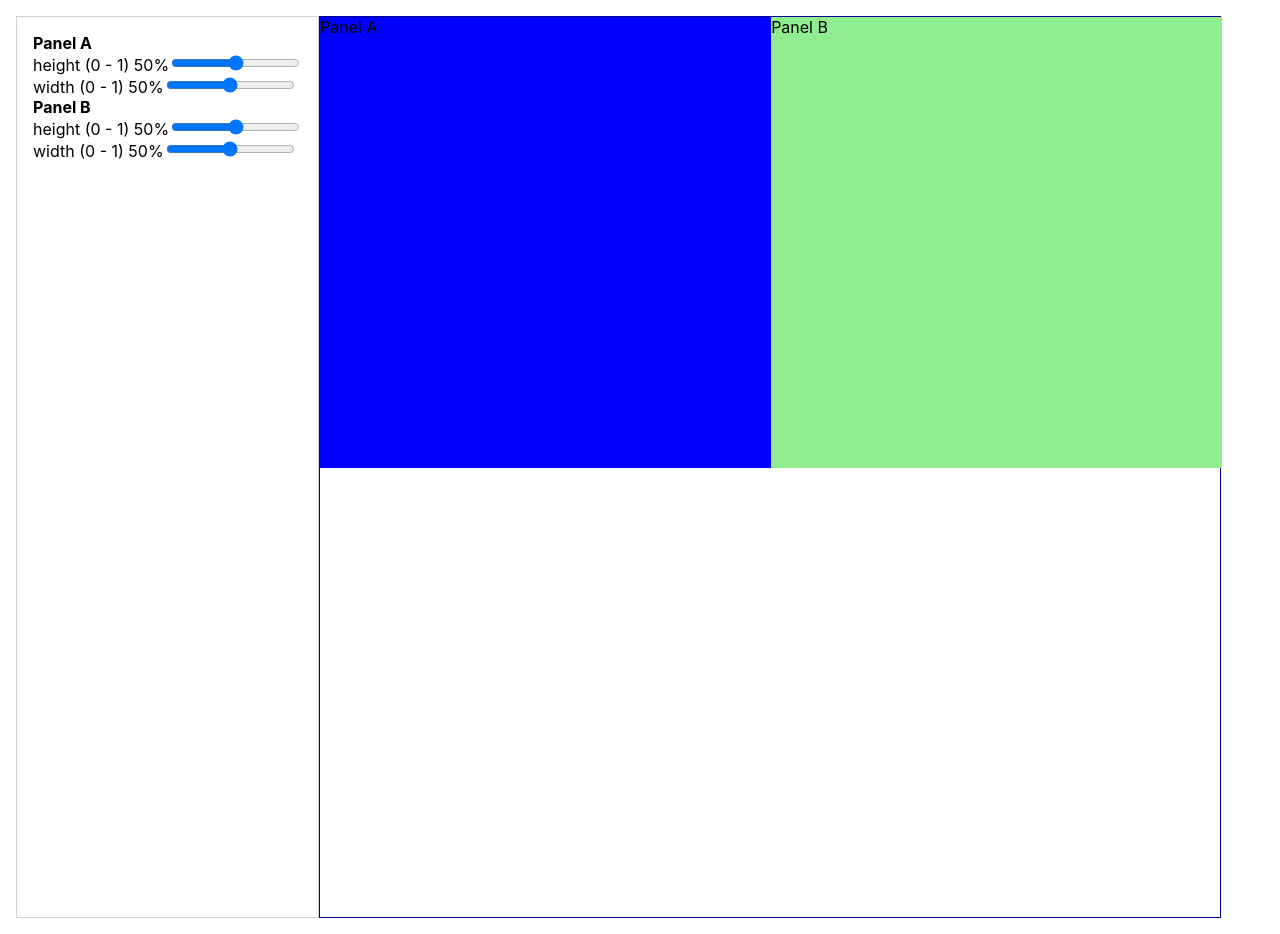
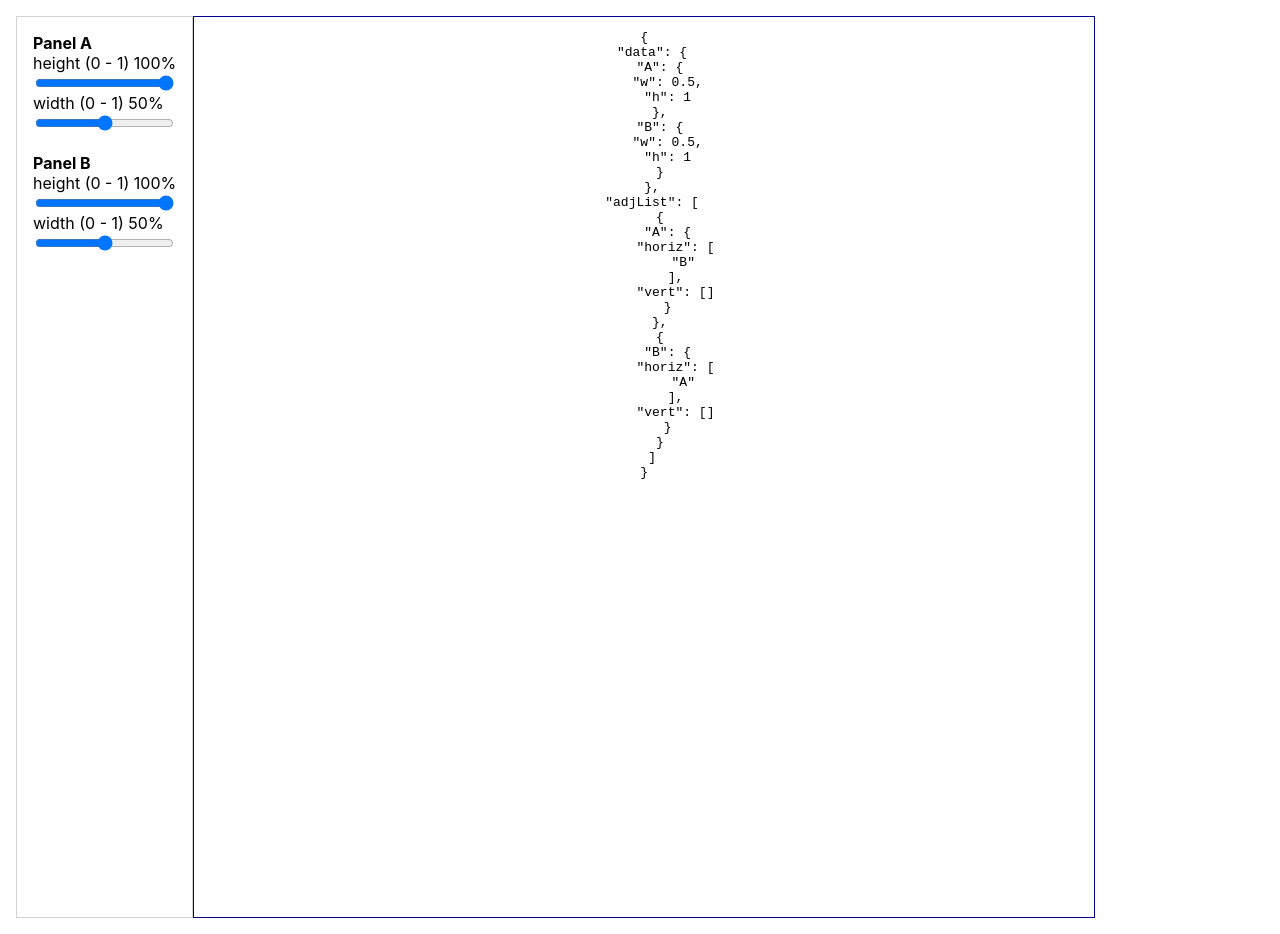
Before and after one commit to stephenc222/react-panel-system, a React (Create React App) app: page / in a window 1280 px wide. Built offline with nearby package versions, Linux system fonts and the light colour scheme.

Commit message:
wip add PanelGraph into demo app for testing

```diff
--- a/src/App.js
+++ b/src/App.js
@@ -1,5 +1,7 @@
 import React, { useState, useRef } from 'react';
+import { cloneDeep } from 'lodash';
 import PanelManager from './components/PanelManager'
+import {updateGraph} from './components/PanelManager/PanelGraph'
 import './App.css';
 
 /**
@@ -14,19 +16,30 @@ import './App.css';
 
 // All Panels "start" at top left, and all panels are offset from the relative "{0,0}" of the PanelManager itself
 // Panels will be sorted according of xOffset and yOffset (since all panel offsets are based from the same relative point)
+// const DUMMY_PANEL_DATA = {
+//   PanelA: {
+//     w: 0.5,
+//     h: 0.5,
+//     xOffset: 0,
+//     yOffset: 0
+//   },
+//   PanelB: {
+//     w: 0.5,
+//     h: 0.5,
+//     xOffset: 0.5,
+//     yOffset: 0
+//   }
+// }
 const DUMMY_PANEL_DATA = {
-  PanelA: {
-    w: 0.5,
-    h: 0.5,
-    xOffset: 0,
-    yOffset: 0
+  data : {
+    A: { w: 0.5, h: 1.0 },
+    B: { w: 0.5, h: 1.0 }
   },
-  PanelB: {
-    w: 0.5,
-    h: 0.5,
-    xOffset: 0.5,
-    yOffset: 0
-  }
+  // embedding order into list (first node is top left panel)
+  adjList: [
+    { A: { horiz: ['B'], vert: []}},
+    { B : { horiz: ['A'], vert: []}}
+  ]
 }
 
 const PanelA = () => (<div style={{background: 'blue', display: 'flex', width: '100%', height: '100%'}}>Panel A</div>)
@@ -38,9 +51,17 @@ function App() {
 
   const onRangeChange = (name, event) => {
     const targetName = event.target.name
+    const currentPercent = panelData.data[name][targetName]
     const nextPercent = parseInt(event.target.value) / 100
-    const nextPanelData = Object.assign({}, panelData)
-    nextPanelData[name][targetName] = nextPercent
+    const percentChange = Math.floor((nextPercent - currentPercent) * 100) / 100
+    const changeEvent = {
+      nodeId: name,
+      data: {
+        w: targetName === 'w' ? percentChange : 0,
+        h: targetName === 'h' ? percentChange : 0
+      }
+    }
+    const nextPanelData = updateGraph(cloneDeep(panelData), changeEvent)
     setPanelData(nextPanelData)
   }
   return (
@@ -57,29 +78,27 @@ function App() {
         }}
       >
         <b>Panel A</b>
-        <label>
-          height (0 - 1) {Math.round(panelData['PanelA'].h * 100)}%
-          <input type='range' min={0} max={100} name='h' value={panelData['PanelA'].h * 100} onChange={event => onRangeChange('PanelA', event)} />
-          <br/>
-          width (0 - 1) {Math.round(panelData['PanelA'].w * 100)}%
-          <input type='range' min={0} max={100} name='w' value={panelData['PanelA'].w * 100} onChange={event => onRangeChange('PanelA', event)} />
-        </label>
+        <div>height (0 - 1) {Math.round(panelData.data['A'].h * 100)}%</div>
+        <input type='range' min={0} max={100} name='h' value={panelData.data['A'].h * 100} onChange={event => onRangeChange('A', event)} />
+        width (0 - 1) {Math.round(panelData.data['A'].w * 100)}%
+        <input type='range' min={0} max={100} name='w' value={panelData.data['A'].w * 100} onChange={event => onRangeChange('A', event)} />
+        <br/>
         <b>Panel B</b>
-        <label>
-          height (0 - 1) {Math.round(panelData['PanelB'].h * 100)}%
-          <input type='range' min={0} max={100} name='h' value={panelData['PanelB'].h * 100} onChange={event => onRangeChange('PanelB', event)} />
-          <br/>
-          width (0 - 1) {Math.round(panelData['PanelB'].w * 100)}%
-          <input type='range' min={0} max={100} name='w' value={panelData['PanelB'].w * 100} onChange={event => onRangeChange('PanelB', event)} />
-        </label>
+        <div>height (0 - 1) {Math.round(panelData.data['B'].h * 100)}%</div>
+        <input type='range' min={0} max={100} name='h' value={panelData.data['B'].h * 100} onChange={event => onRangeChange('B', event)} />
+        <div>width (0 - 1) {Math.round(panelData.data['B'].w * 100)}%</div>
+        <input type='range' min={0} max={100} name='w' value={panelData.data['B'].w * 100} onChange={event => onRangeChange('B', event)} />
       </div>
       <div ref={containerRef} style={{border: '1px solid darkblue', maxWidth: 900, minWidth: 900, minHeight: 900, maxHeight: 900}}>
-        <PanelManager
+        <pre>
+          {JSON.stringify(panelData, null, 2)}
+        </pre>
+        {/* <PanelManager
           containerRef={containerRef}
           panelComponents={[PanelA, PanelB]}
           panelData={panelData}
 
-        />
+        /> */}
       </div>
     </div>
   );
--- a/src/components/PanelManager/PanelGraph.js
+++ b/src/components/PanelManager/PanelGraph.js
@@ -1,4 +1,4 @@
-const { cloneDeep } = require('lodash')
+import { cloneDeep } from 'lodash'
 
 /*
  * Manages panel graph data structure
@@ -11,9 +11,20 @@ const { cloneDeep } = require('lodash')
 
 // EXAMPLE:
 
-// ORIGINAL GRAPH:
-//      A----H----B
-// (0.5, 1.0)  (0.5, 1)
+/*
+ * ORIGINAL GRAPH:
+ *     A----H----B
+ * (0.5, 1.0)  (0.5, 1)
+ *
+ * ---------------------
+ * |         |         |
+ * |         |         |
+ * |    A    |    B    |
+ * |         |         |
+ * |         |         |
+ * ---------------------
+*/
+
 const ORIGINAL_GRAPH = {
   data : {
     A: { w: 0.5, h: 1.0 },
@@ -25,6 +36,25 @@ const ORIGINAL_GRAPH = {
     { B : { horiz: ['A'], vert: []}}
   ]
 }
+/*
+ * ORIGINAL GRAPH 1:
+ *      A----H----B
+ * (0.5, 0.5)  (0.5, 1)
+ *      |
+ *      V
+ *      |
+ *      C
+ * (0.5, 0.5)
+ *
+ * ---------------------
+ * |         |         |
+ * |    A    |         |
+ * |---------|    B    |
+ * |    C    |         |
+ * |         |         |
+ * ---------------------
+ */
+// ORIGINAL GRAPH 1:
 const ORIGINAL_GRAPH_1 = {
   data : {
     A: { w: 0.5, h: 0.5 },
@@ -36,6 +66,40 @@ const ORIGINAL_GRAPH_1 = {
     { A: { horiz: ['B'], vert: ['C']}},
     { B : { horiz: ['A'], vert: []}},
     { A: { horiz: ['B'], vert: ['A']}},
+  ]
+}
+
+/*
+ * ORIGINAL GRAPH 2:
+ *      A------H------B
+ * (0.5, 0.5)    (0.5, 0.5)
+ *      |             |
+ *      V             V
+ *      |             |
+ *      C             D
+ * (0.5, 0.5)    (0.5, 0.5)
+ *
+ * ---------------------
+ * |         |         |
+ * |    A    |    B    |
+ * |---------|---------|
+ * |    D    |    C    |
+ * |         |         |
+ * ---------------------
+ */
+const ORIGINAL_GRAPH_2 = {
+  data : {
+    A: { w: 0.5, h: 0.5 },
+    B: { w: 0.5, h: 0.5 },
+    C: { w: 0.5, h: 0.5 },
+    D: { w: 0.5, h: 0.5 }
+  },
+  // embedding order into list (first node is top left panel)
+  adjList: [
+    { A: { horiz: ['B'], vert: ['D']}},
+    { B : { horiz: ['A'], vert: ['C']}},
+    { C: { horiz: ['D'], vert: ['B']}},
+    { D: { horiz: ['C'], vert: ['A']}},
   ]
 }
 
@@ -51,26 +115,37 @@ const CHANGE_EVENT_1 = { nodeId: 'A', data: { w: 0.0, h: -0.2 }}
 // (0.3, 1.0)  (0.7, 1)
 
 
-const updateGraph = ( origGraph, changeEvent) => {
-  console.log('updateGraph', JSON.stringify(origGraph, null, 2), {changeEvent })
+const MINIMUM_DIMENSION = 0.10
+// updateGraph does not consider the special cases of adding a node or removing a node
+// it assumes the graph structure is static, and only handles updating of node relationships
+// TODO: consider minimum dimensions - "width or height of panel cannot be lower than 10%"
+export const updateGraph = ( origGraph, changeEvent) => {
+  // console.log('updateGraph', JSON.stringify(origGraph, null, 2), {changeEvent })
   const { nodeId, data } = changeEvent
   // first, update the node that changed
   const nextGraph = cloneDeep(origGraph)
   const nodeData = nextGraph.data[nodeId]
-  nextGraph.data[nodeId] = { w: nodeData.w + data.w, h: nodeData.h + data.h }
+  // if height or width is 100% (1) already, do not allow change (what would be beneath it? Empty space?)
+  if (nextGraph.data[nodeId].w !== 1) {
+    nextGraph.data[nodeId].w = nodeData.w + data.w <= 1 ? nodeData.w + data.w : nodeData.w
+  }
+  if (nextGraph.data[nodeId].h !== 1) {
+    nextGraph.data[nodeId].h = nodeData.h + data.h <= 1 ? nodeData.h + data.h : nodeData.h
+  }
+  // if (nextGraph.data[nodeId].h < MINIMUM_DIMENSION)
   // next, find and update the related nodes from the changed node
 
   const horizRelatedNodes = nextGraph.adjList.find( node =>
     Object.keys(node)[0] === nodeId )[nodeId].horiz || []
   const vertRelatedNodes = nextGraph.adjList.find( node =>
     Object.keys(node)[0] === nodeId )[nodeId].vert || []
-  console.log({horizRelatedNodes, vertRelatedNodes})
+  // console.log({horizRelatedNodes, vertRelatedNodes})
   // if the change node width did not change, then the horizontally related node widths will not change
   if (horizRelatedNodes.length ) {
     // if the change node width increased, then the horizontally related node widths will decrease
     // if the change node width decreased, then the horizontally related node widths will increase
     horizRelatedNodes.forEach(relatedNodeId => {
-      nextGraph.data[relatedNodeId].w = nextGraph.data[relatedNodeId].w + (data.w < 0 ? data.w * -1 : data.w)
+      nextGraph.data[relatedNodeId].w = nextGraph.data[relatedNodeId].w - data.w
       if (vertRelatedNodes.includes(relatedNodeId)) {
         nextGraph.data[relatedNodeId].h = nextGraph.data[relatedNodeId].h + data.h
       }
@@ -81,16 +156,20 @@ const updateGraph = ( origGraph, changeEvent) => {
     // if the change node width increased, then the vertically related node widths will decrease
     // if the change node width decreased, then the vertically related node widths will increase
     vertRelatedNodes.forEach(relatedNodeId => {
-      nextGraph.data[relatedNodeId].h = nextGraph.data[relatedNodeId].h + (data.h < 0 ? data.h * -1 : data.h)
+      nextGraph.data[relatedNodeId].h = nextGraph.data[relatedNodeId].h - data.h
       if (vertRelatedNodes.includes(relatedNodeId)) {
         nextGraph.data[relatedNodeId].w = nextGraph.data[relatedNodeId].w + data.w
       }
     })
   }
-  console.log('after update', JSON.stringify(nextGraph, null, 2))
+  // console.log('after update', JSON.stringify(nextGraph, null, 2))
+  return nextGraph
 
 }
 
-updateGraph(ORIGINAL_GRAPH, CHANGE_EVENT)
-console.log('--------------------------------- EXAMPLE 2 -----------------------')
-updateGraph(ORIGINAL_GRAPH_1, CHANGE_EVENT_1)
+// console.log('--------------------------------- EXAMPLE 0 -----------------------')
+// updateGraph(ORIGINAL_GRAPH, CHANGE_EVENT)
+// console.log('--------------------------------- EXAMPLE 1 -----------------------')
+// updateGraph(ORIGINAL_GRAPH_1, CHANGE_EVENT_1)
+// console.log('--------------------------------- EXAMPLE 2 -----------------------')
+// updateGraph(ORIGINAL_GRAPH_2, CHANGE_EVENT_1)
```
